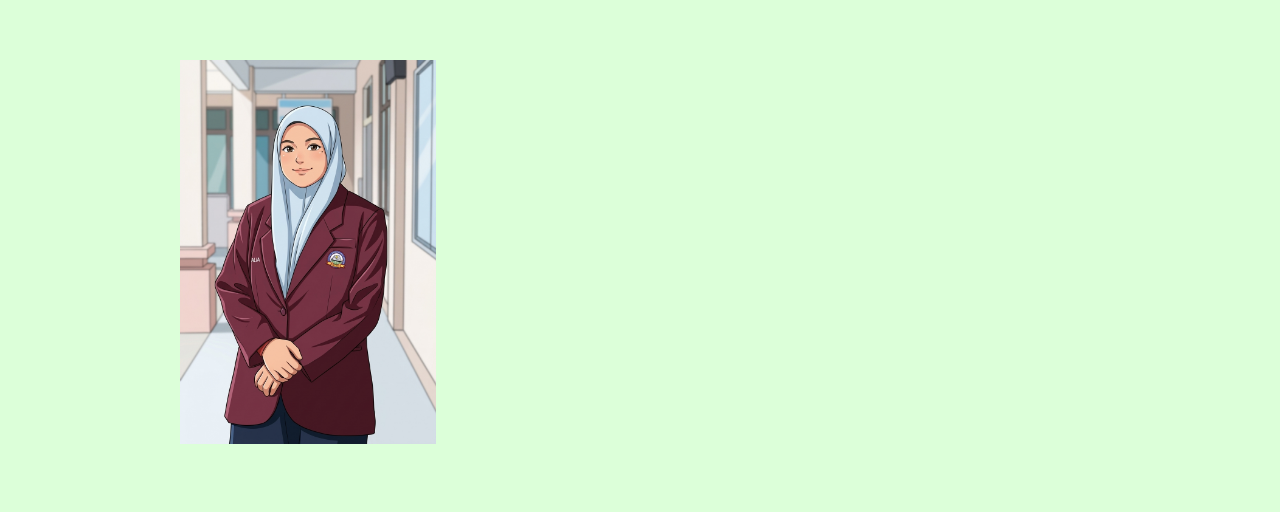
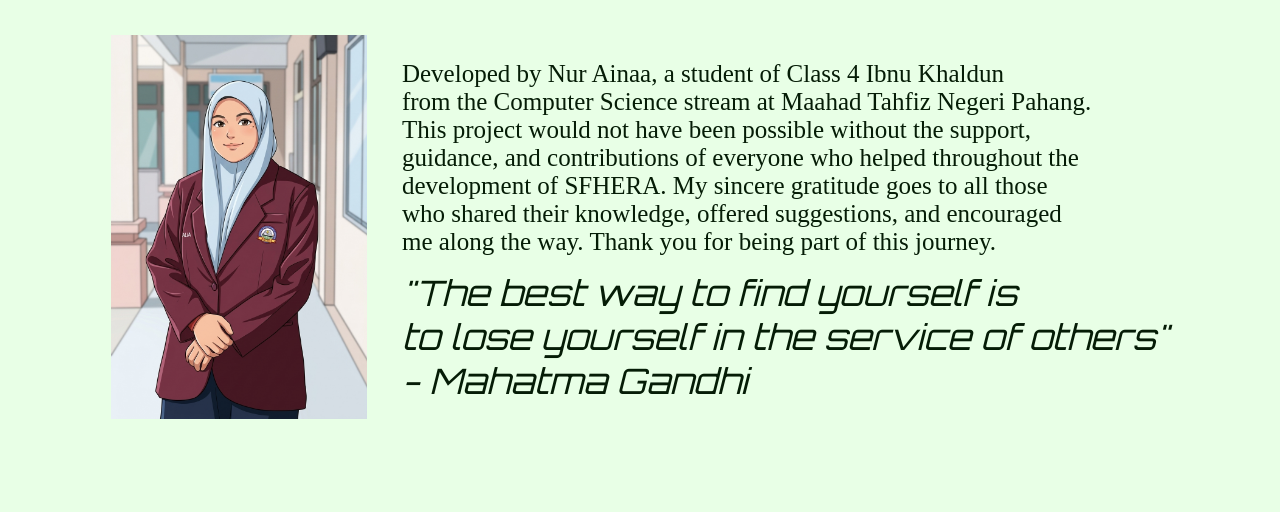
Before and after one commit to ainaalii14-spec/SFHERA, a plain HTML site: page about_us.html in a window 1280 px wide. Shown: the part 196-708 px from the top of the page. Drawn offline with Linux system fonts and the light colour scheme.

Commit message:
Update style.css

```diff
--- a/style.css
+++ b/style.css
@@ -6,7 +6,7 @@
 
 body {
     font-family: 'Poppins', sans-serif;
-    background: #dcffd9;
+    background: #e8ffe6;
     color: white;
 }
 
@@ -175,7 +175,7 @@ Malaysia Healthy Plate
         background:
             linear-gradient(
                 90deg,
-                #daff62,
+                #a7c938,
                 #b8cc00
             );
         -webkit-background-clip: text;
@@ -255,12 +255,14 @@ Malaysia Healthy Plate
         height: 200px;
         width: 200px;
         justify-content: center;
+        color: #051c06;
     }
 
     .advise-container {
         height: 200px;
         width: 200px;
         justify-content: center;
+        color: #051c06;
     }
 
     .start-camera {
@@ -270,7 +272,7 @@ Malaysia Healthy Plate
         border-radius: 10px;
         font-family: Poppins;
         font-weight: 200;
-        margin-top: 60px;
+        margin-top: 35px;
         margin-bottom: 20px;
     }
 
@@ -475,12 +477,20 @@ Malaysia Healthy Plate
         border-color: #45440a;
     }
 
+    .profile {
+        height: 480px;
+        width: 100%;
+        justify-content: center;
+        align-items: center;
+        display: flex;
+        gap: 35px;
+    }
+
     .potrait {
         height: 480px;
         width: auto;
         justify-content: center;
         align-items: center;
-        margin: 25px 180px 0px;
     }
 
     .potrait img {
@@ -489,7 +499,46 @@ Malaysia Healthy Plate
         object-fit: contain;
         margin: auto;
         justify-items: center;
-        margin: 25px auto 0;
+    }
+
+    .biodata {
+        height: 430px;
+        width: auto;
+        justify-content: center;
+        align-items: center;
+    }
+
+    .biodata p {
+        font-family: 'Times New Roman';
+        font-weight: 100;
+        font-size: 25px;
+        color: #051c06;
+        margin-bottom: 10px;
+    }
+
+    .biodata h2 {
+        font-family: 'Orbitron';
+        font-weight: 100;
+        font-size: 35px;
+        font-style: italic;
+        color: #051c06;
+        margin-top: 15px;
+    }
+
+    .flow {
+        height: 580px;
+        width: auto;
+        justify-content: center;
+        align-items: center;
+        display: flex;
+    }
+
+    .flow img {
+        height: 100%;
+        width: auto;
+        object-fit: contain;
+        margin: auto;
+        justify-items: center;
     }
 
 /*
```
